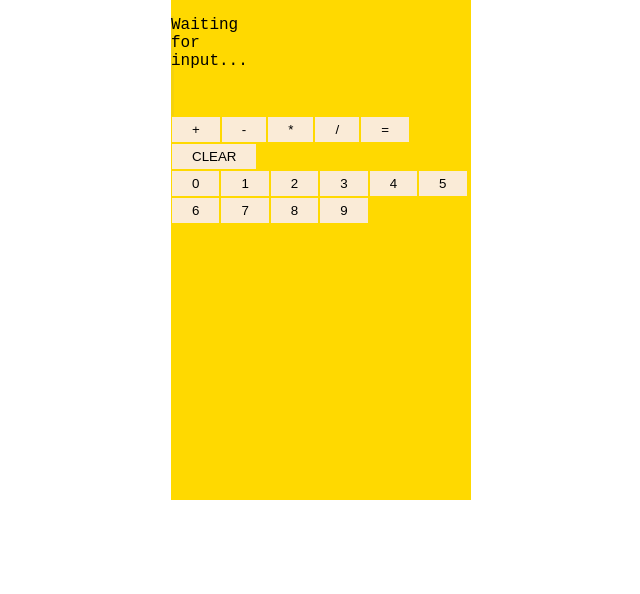
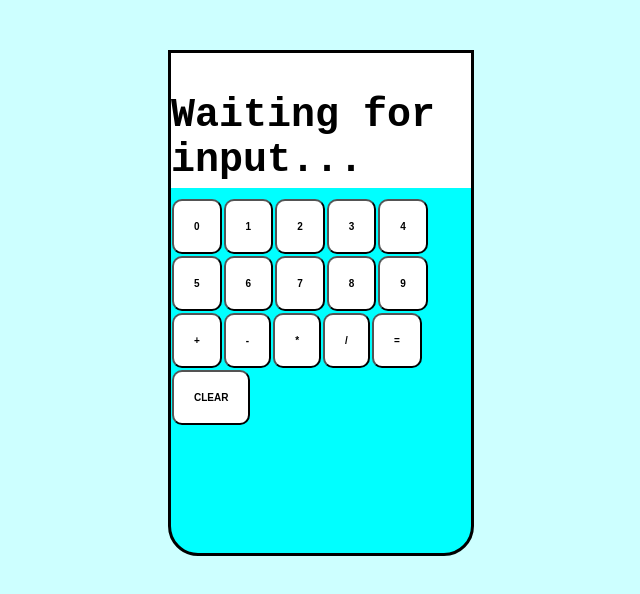
Before and after one commit to zacharyofsweden/Calculator, a plain HTML site: page index.html in a window 1280 px wide. Shown: the whole page, without its empty margins (319-959 px from the left). Drawn offline with Linux system fonts and the light colour scheme.

Commit message:
Basic user layout

```diff
--- a/myScript.js
+++ b/myScript.js
@@ -3,6 +3,8 @@
 //Only two inputs varibals hower look into use of array and reduce to calculate sum
 // + - * /
 
+//TODO Refector code
+//TODO add another container for all the button containers
 //Global variabals
 
 //Operators Varibals
@@ -105,8 +107,9 @@ nineButton.textContent = "9"
 //append children
 calculatorContainer.appendChild(inputWindow)
 inputWindow.appendChild(inputText)
+calculatorContainer.appendChild(numberButtonsContainer)
 calculatorContainer.appendChild(operatorButtonContainer)
-calculatorContainer.appendChild(numberButtonsContainer)
+
 
 operatorButtonContainer.appendChild(plusButton)
 operatorButtonContainer.appendChild(subtractButton)
--- a/style.css
+++ b/style.css
@@ -1,3 +1,5 @@
+
+
 body {
     font-family: 'Courier New', Courier, monospace;
     margin: 0;
@@ -6,29 +8,49 @@ body {
     display: flex;
     justify-content: center;
     align-items: center;
+    background-color: rgba(120, 255, 255, 0.363);
 }
 
 .calculator {
+    margin-top: 50PX;
+    display: flex;
+    flex-direction: column;
     height: 500px;
     width: 300px;
-    background-color: rgb(255, 217, 0);
+    background-color: aqua;
+    border-radius: 0PX 0PX 30PX 30PX ;
+    border-style: solid;
+
+}
+p {
+
+
+    font-weight: 900;
+    font-size: 40px
+}
+.inputWindow {
+
+    margin-bottom: 10px;
+    width: 300px;
+    height: 135px;
+    background-color: rgb(255, 255, 255);
 }
 
-.inputWindow {
-    width: 3px;
-    height: 100px;
-    background-color: rgba(235, 203, 24, 0.527);
+.operatorButtonContainer {
+
 }
 
-.operatorButtonContainer {}
-
 button {
-    padding: 5px 20px;
-    background-color: antiquewhite;
-    border: none;
+    padding: 20px 20px;
+    background-color: rgb(255, 255, 255);
+    border: 20px 1px 1px 1px;
     margin: 1px;
+    border-radius: 10px;
+    font-size: 10px;
+    font-weight: 900;
 }
 
+
 button:hover {
-    background-color: rgba(250, 235, 215, 0.678);
+    background-color: rgba(255, 255, 255, 0.952);
 }
```
